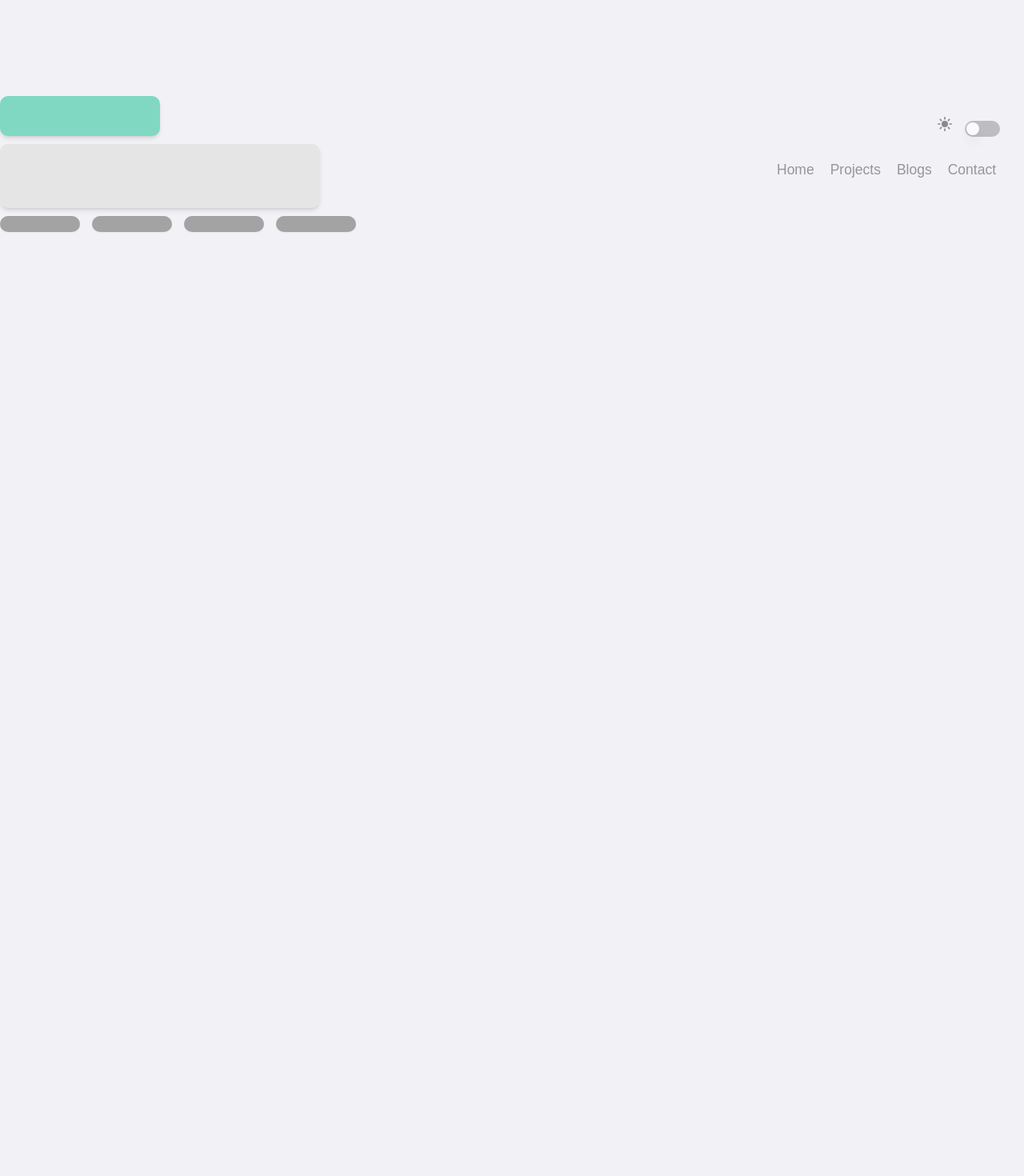
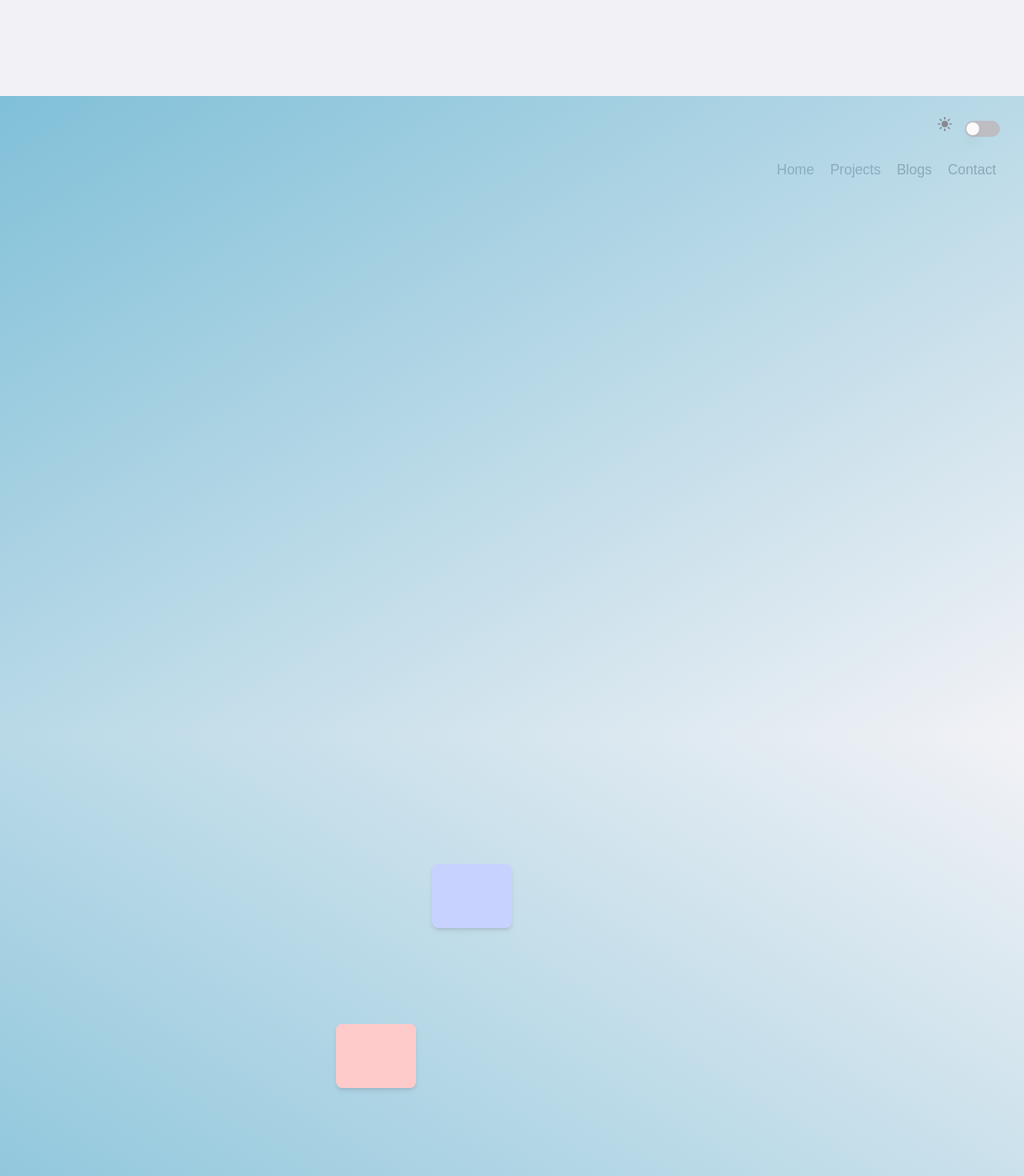
Before and after one commit to qarnayn-dev/qarnayn_portfolio, a Next.js app: page /devpage in a window 1280 px wide. Shown: the top 1470 px of the page at 80% size. Before the commit the page ends 800 px from the top, so only its background shows below. Built offline with nearby package versions, Linux system fonts and the light colour scheme.

Commit message:
DEV - add raw experiments

```diff
--- a/package.json
+++ b/package.json
@@ -9,9 +9,11 @@
     "@headlessui/react": "^1.6.6",
     "@svgr/webpack": "^6.3.1",
     "next": "latest",
+    "npm-check": "^6.0.1",
     "react": "18.1.0",
     "react-dom": "18.1.0",
     "react-icons": "^4.4.0",
+    "react-scroll-parallax": "^3.3.1",
     "react-spring": "^9.5.2"
   },
   "devDependencies": {
--- a/pages/_app.tsx
+++ b/pages/_app.tsx
@@ -3,6 +3,7 @@ import type { AppProps } from 'next/app'
 import 'tailwindcss/tailwind.css'
 import {useEffect, useState } from 'react'
 import { ThemeContext, THEME_LKEY} from '../components/DarkThemeToggle';
+import { ParallaxProvider } from 'react-scroll-parallax';
 
 function MyApp({ Component, pageProps }: AppProps) {
   const [theme, setTheme] = useState('light')
@@ -33,8 +34,8 @@ function MyApp({ Component, pageProps }: AppProps) {
   },[theme])
 
   return (
-    <ThemeContext.Provider value={{theme,setTheme}}>
-      <Component {...pageProps} />
+    <ThemeContext.Provider value={{ theme, setTheme }}>
+      <ParallaxProvider><Component {...pageProps} /></ParallaxProvider>
     </ThemeContext.Provider>
   )
 }
--- a/pages/devpage.tsx
+++ b/pages/devpage.tsx
@@ -1,27 +1,93 @@
-import React from 'react'
+import React, { LegacyRef, useRef, useState } from 'react'
+import { Parallax, ParallaxProvider, useParallax } from 'react-scroll-parallax'
+import { animated, easings, useSpring } from 'react-spring'
 import TopFrame from '../components/TopFrame'
-import TrailedChildren from '../components/TrailedChildren';
 
 
 const Devpage = () => {
   return (
     <>
     <TopFrame/>
-    <TrailedChildren>
-        <div  className='w-40 h-10 rounded-lg shadow-md bg-secondary-t5'></div>
-        <div  className='w-80 h-16 rounded-lg shadow-md bg-neutral-200'></div>
-        <div className='gap-1 flex flex-row'>
-            <div className='w-20 h-4 mr-2 rounded-lg shadow-sm bg-neutral-400'></div>
-            <div className='w-20 h-4 mr-2 rounded-lg shadow-sm bg-neutral-400'></div>
-            <div className='w-20 h-4 mr-2 rounded-lg shadow-sm bg-neutral-400'></div>
-            <div className='w-20 h-4 mr-2 rounded-lg shadow-sm bg-neutral-400'></div>
-        </div>
-    </TrailedChildren>
-    {/* <WeirdMaterial/>
-    <WeirdMaterial/>
-    <WeirdMaterial/> */}
+    <ParallaxSample></ParallaxSample>
     </>
   )
 }
 
 export default Devpage
+
+
+const ParallaxSample = () => {
+
+  return (
+    <>
+    <div className='relative w-screen h-screen bg-gradient-to-br from-primary-t5 flex flex-col justify-center items-center'>
+      {/* <SprinngAnim></SprinngAnim> */}
+    </div>
+    <div className='relative w-screen h-screen bg-gradient-to-tr from-primary-t5 flex gap-4 justify-center items-center'>
+        <Parallax
+          onEnter={()=>{}}>
+          <div className="w-20 h-16 rounded-md shadow-md bg-red-200" /></Parallax>
+        <Parallax
+          speed={20}
+          // onChange={(element) => console.log("Element -> ",element.progress)}
+          // onProgressChange={(progress)=>{console.log("%: ", (progress*100).toFixed(2)+"%")}}
+          >
+          <div className="w-20 h-16 rounded-md shadow-md bg-indigo-200" />
+        </Parallax>
+        <SprinngAnim></SprinngAnim>
+
+    </div>
+    <div className='relative w-screen h-screen bg-gradient-to-br from-primary-t5'></div>
+
+    </>
+  )
+}
+
+
+const OnTheFly = () => {
+  const [showing, setShowing] = useState(false);
+  const thisStyle = useSpring({
+    config: { duration: 1600, easing: easings.easeOutBounce},
+    from: { transform: 'rotateZ(180deg)'},
+    to: { transform: 'rotateZ(0deg)' },
+    delay: 400
+  });
+
+  return (
+    <div className='w-40 h-32 rounded-lg shadow-md bg-themed-gray-t3 flex items-center justify-center'>
+      <Parallax onEnter={()=> setShowing(true)} onExit={()=> setShowing(false)}>
+        <animated.div style={thisStyle} className='w-20 h-16 gray-dark-pallete dark:gray-light-pallete bg-themed-gray-base'></animated.div>
+      </Parallax>
+    </div>
+  )
+}
+
+
+const SprinngAnim = () => {
+  const [isOpen, setIsOpen] = useState(false);
+  const springStyle = useSpring({
+    config: { duration: 1000 },
+    // from: {scale: 1 ,transform: 'rotateZ(0deg)'},
+    to: {
+      // display: isOpen? 'flex' : 'none',
+      opacity: isOpen? 1: 0,
+      scale: isOpen? 1.5 : 1 ,
+      transform: isOpen ? 'rotateZ(360deg)' : 'rotateZ(0deg)'
+    },
+  });
+
+  return (
+    <Parallax
+      speed={10}
+      onProgressChange={(progress) => {
+        if (progress > 0.5) setIsOpen(true)
+      }}
+      // onEnter={() => setIsOpen(true)}
+      onExit={() => setIsOpen(false)}>
+      <animated.div
+      onClick={() => setIsOpen(!isOpen)}
+      style={springStyle}
+      className='w-40 h-40 bg-gradient-to-tl from-red-400 to-primary-base rounded-2xl backdrop-blur-sm shadow-lg'></animated.div>
+    </Parallax>
+  )
+ }
```
Also changed, not shown: 1 other file (tests, documents, lock files or other folders).
